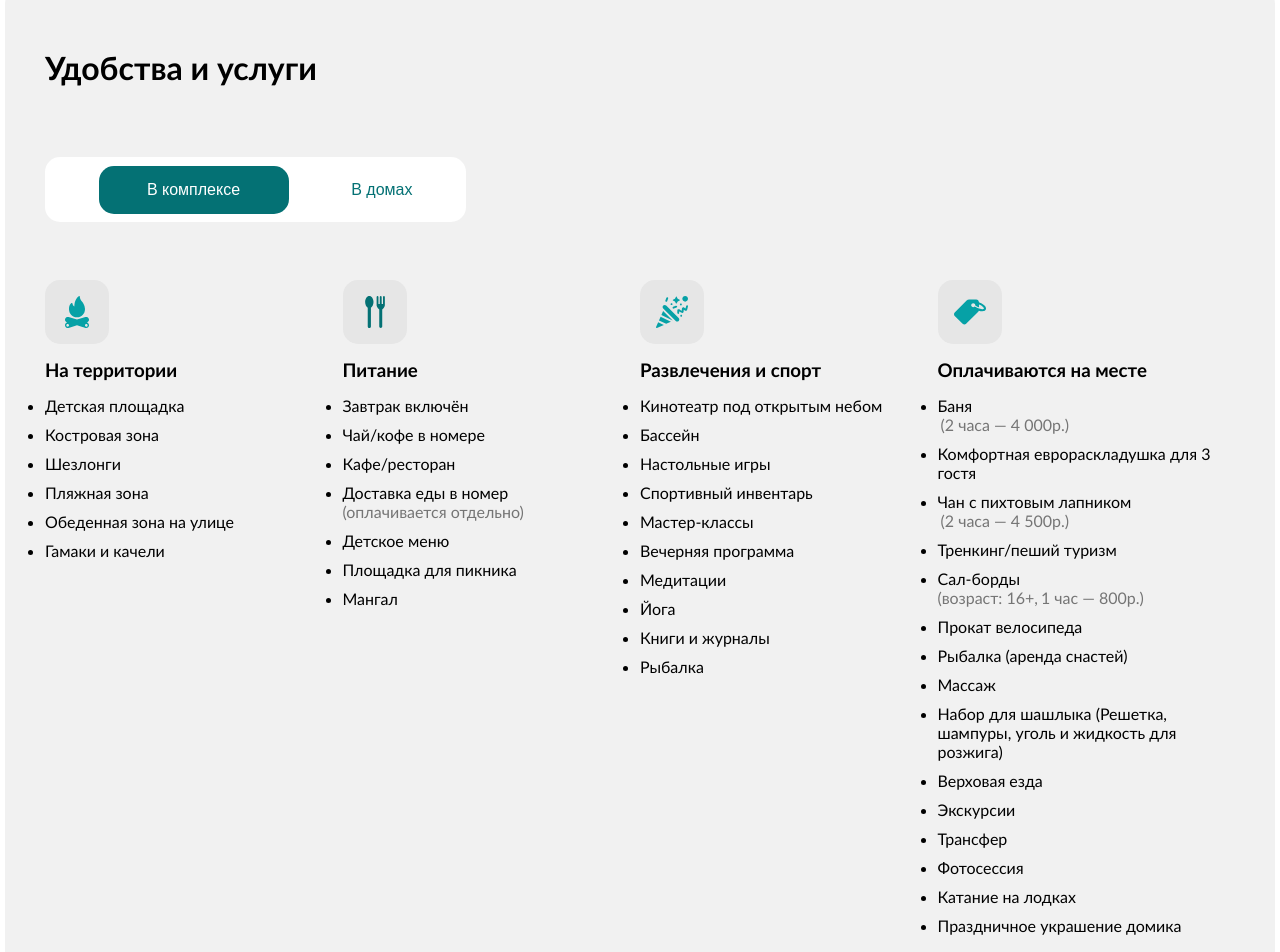
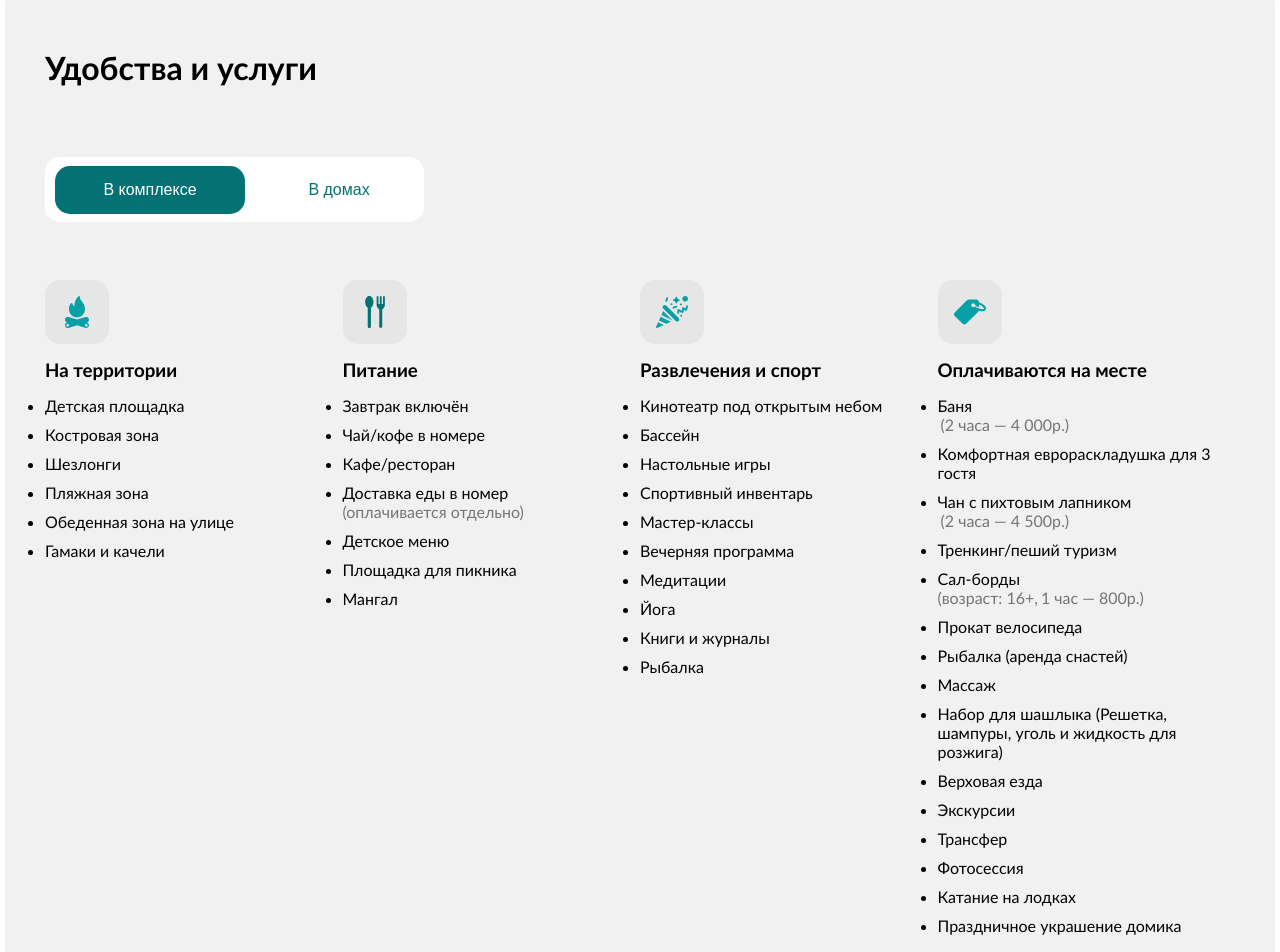
Before and after one commit to dantauu/glamping, a Next.js app: page /card-object in a window 1280 px wide. Shown: the part 4710-5662 px from the top of the page. Built offline with nearby package versions, Linux system fonts and the light colour scheme.

Commit message:
fix buttons

```diff
--- a/public/data/data.ts
+++ b/public/data/data.ts
@@ -582,6 +582,10 @@ const guestImgsItems = [
 	{ id: 6, img: './assets/img/guest-6.jpg' },
 ]
 
+const ReviewsCardObjectItems = [
+	{ id: 1,  }
+]
+
 export {
 	headerBackNav,
 	cardLikeItems,
--- a/src/intities/intities-card-object/render-comfort/render-comfort.module.scss
+++ b/src/intities/intities-card-object/render-comfort/render-comfort.module.scss
@@ -20,10 +20,18 @@
     font-size: 16px;
 }
 
+.buttonComplex {
+    width: 190px;
+}
+
+.buttonHome {
+    width: 150px;
+}
+
 .wrapperButtons {
     margin-bottom: 58px;
     @include flex-center;
-    width: 421px;
+    width: 379px;
     height: 65px;
     border-radius: 15px;
     background: #fff;
@@ -34,10 +42,10 @@
     display: flex;
     align-items: center;
     justify-content: space-between;
-    width: 334px;
     display: flex;
     border-radius: 15px;
     padding: 0 10px;
+    gap: 19px;
 }
 
 .active {
```
